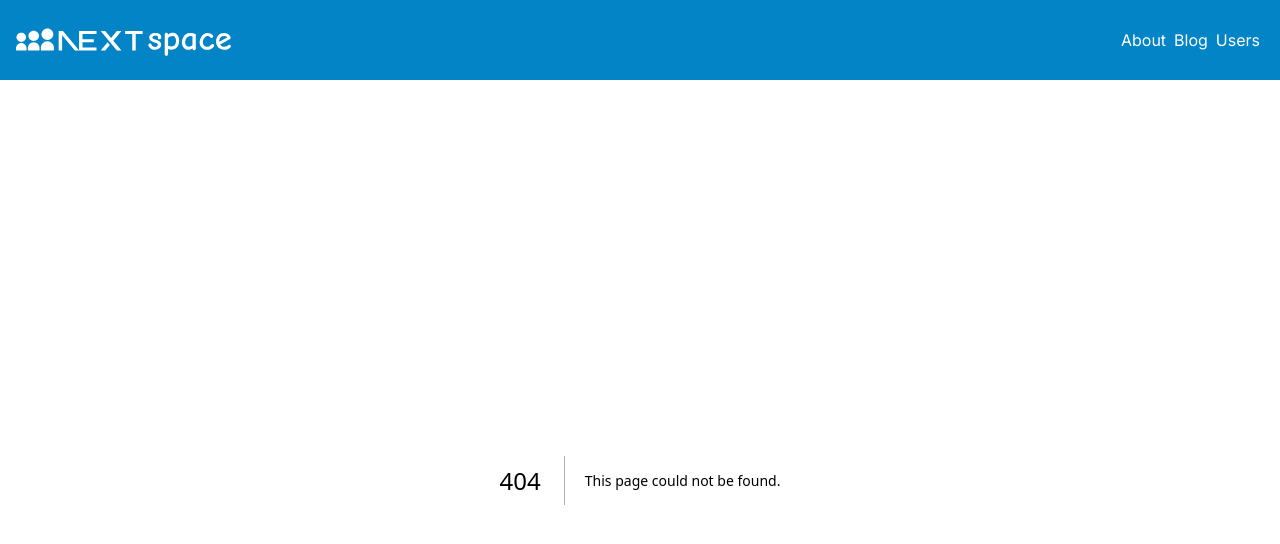
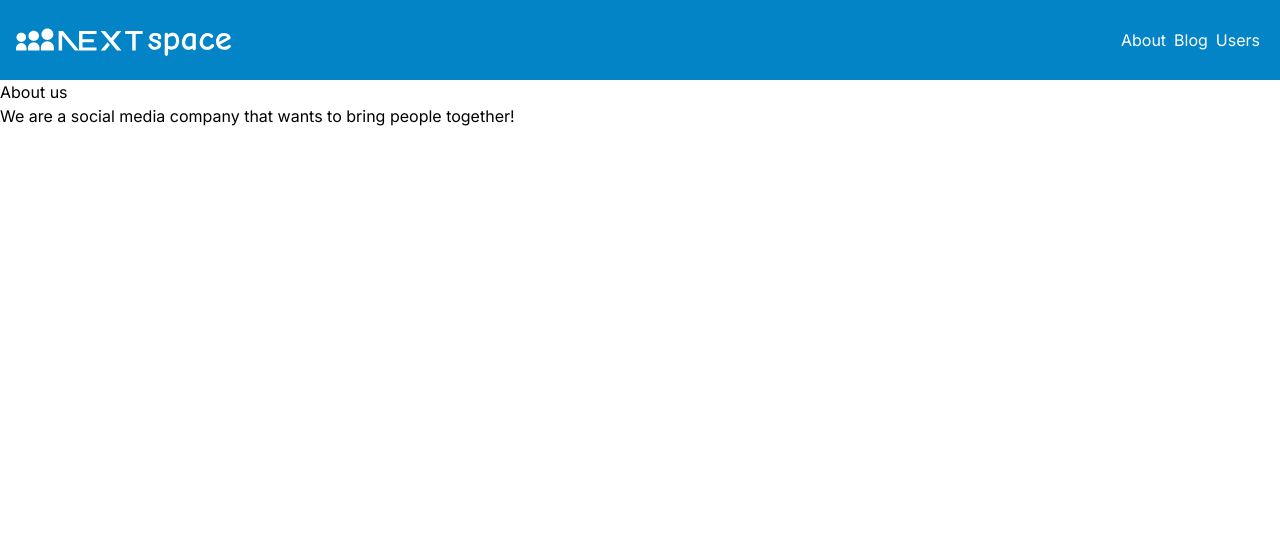
Before and after one commit to eneax/nextjs-app-router, a Next.js app: page /about in a window 1280 px wide. Before the commit this address had no page. Shown: the top 544 px of the page. Built offline with nearby package versions, Linux system fonts and the light colour scheme.

Commit message:
create a statically rendered page

```diff
--- /dev/null
+++ b/app/about/page.tsx
@@ -0,0 +1,17 @@
+import { Metadata } from "next";
+
+// export const dynamic = 'force-static'; // just for demonstration
+
+export const metadata: Metadata = {
+  title: "About Us",
+  description: "About NextSpace",
+};
+
+export default function About() {
+  return (
+    <div>
+      <h1>About us</h1>
+      <p>We are a social media company that wants to bring people together!</p>
+    </div>
+  );
+}
```
